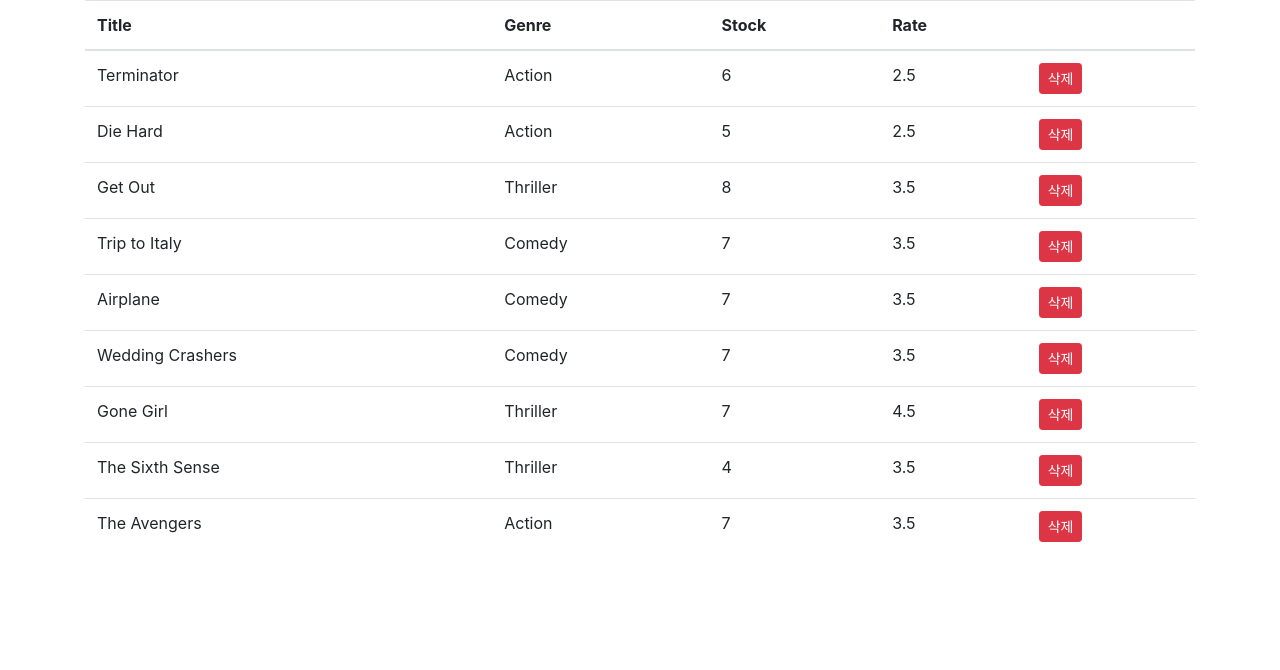
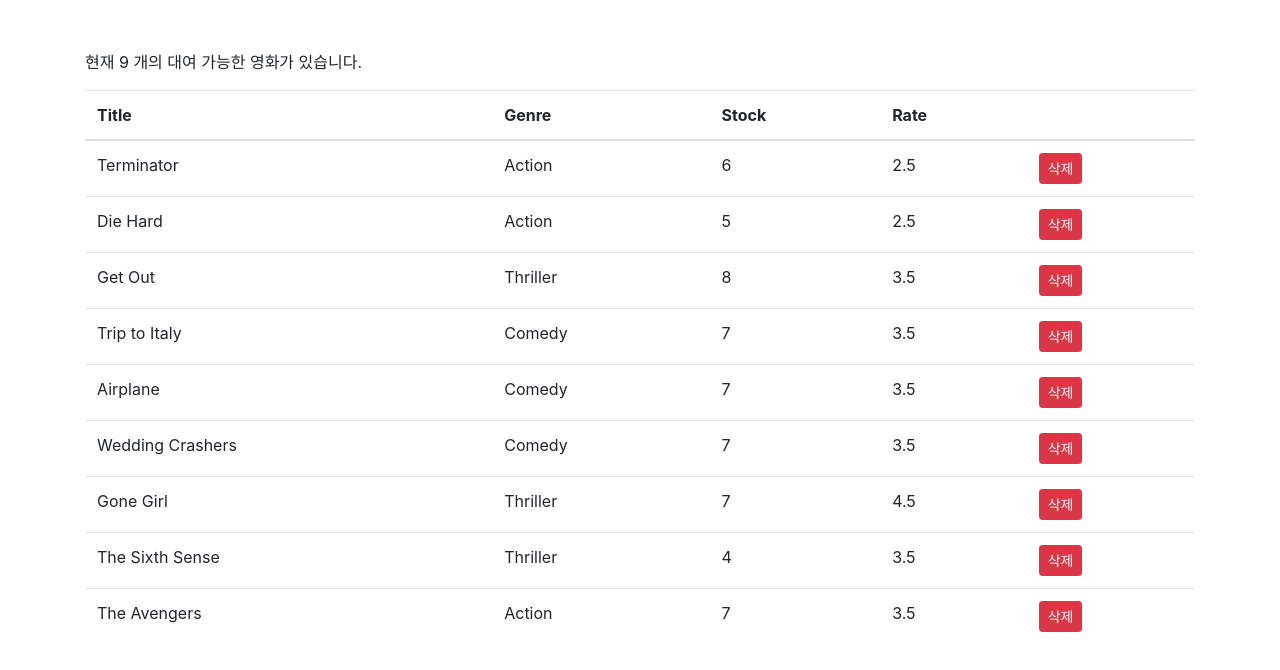
Before and after one commit to milktegi/marioRental, a React (Create React App) app: page / in a window 1280 px wide. Shown: the top 670 px of the page. Built offline with nearby package versions, Linux system fonts and the light colour scheme.

Commit message:
added length message

```diff
--- a/src/components/movies.jsx
+++ b/src/components/movies.jsx
@@ -14,8 +14,13 @@ class Movies extends Component {
 	}
 
 	render() {
+
+		const { length: count } = this.state.movies;
+		if(count === 0) return <p>영화가 없습니다.</p>
 		return (
-			<table className="table">
+			<React.Fragment>
+			<p>현재 {count} 개의 대여 가능한 영화가 있습니다.</p>
+				<table className="table">
 				<thead>
 					<tr>
 						<th>Title</th>
@@ -27,7 +32,7 @@ class Movies extends Component {
 				</thead>
 				<tbody>
 				{this.state.movies.map(movie =>(
-					<tr>
+					<tr key={movie._id}>
 						<td>{movie.title}</td>
 						<td>{movie.genre.name}</td>
 						<td>{movie.numberInStock}</td>
@@ -40,6 +45,7 @@ class Movies extends Component {
 				))}
 				</tbody>
 			</table>
+			</React.Fragment>
 		);
 	}
 }
--- a/src/index.css
+++ b/src/index.css
@@ -1,6 +1,6 @@
 body {
   margin: 0;
-  padding: 0;
+  padding: 50px 0 0 0;
   font-family: -apple-system, BlinkMacSystemFont, "Segoe UI", "Roboto", "Oxygen",
     "Ubuntu", "Cantarell", "Fira Sans", "Droid Sans", "Helvetica Neue",
     sans-serif;
```
